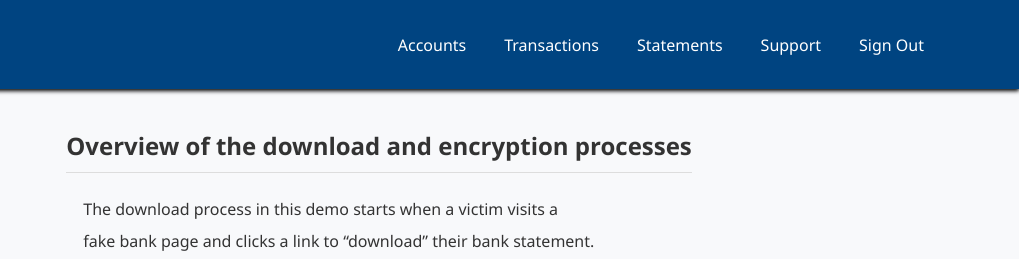
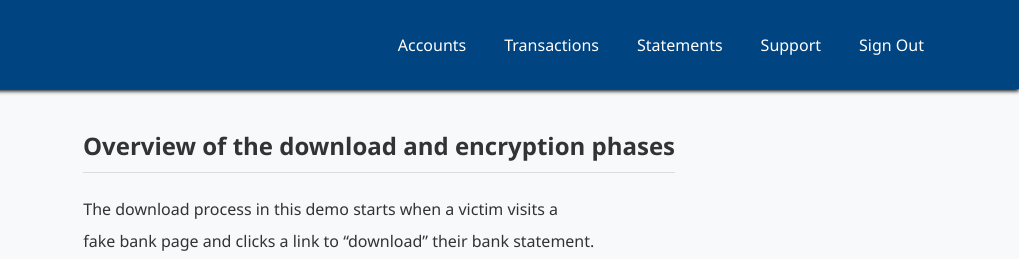
Before and after one commit to Bella1922/Crypto-Ransomware-Simulator, a plain HTML site: page Bank/download.html in a window 1280 px wide. Shown: the top 259 px of the page, 261-1280 px from the left. Drawn offline with Linux system fonts and the light colour scheme.

Commit message:
Fixed a few issues

```diff
--- a/Bank/download.html
+++ b/Bank/download.html
@@ -26,7 +26,7 @@
     <main>
 
         <section class="statement-header">
-            <h2>Overview of the download and encryption processes</h2>
+            <h2>Overview of the download and encryption phases</h2>
         </section>
             <div class="statement-body">
                 <p>The download process in this demo starts when a victim visits a</p>
```
Also changed, not shown: Email/process_payment.html (+1 -1 lines).
